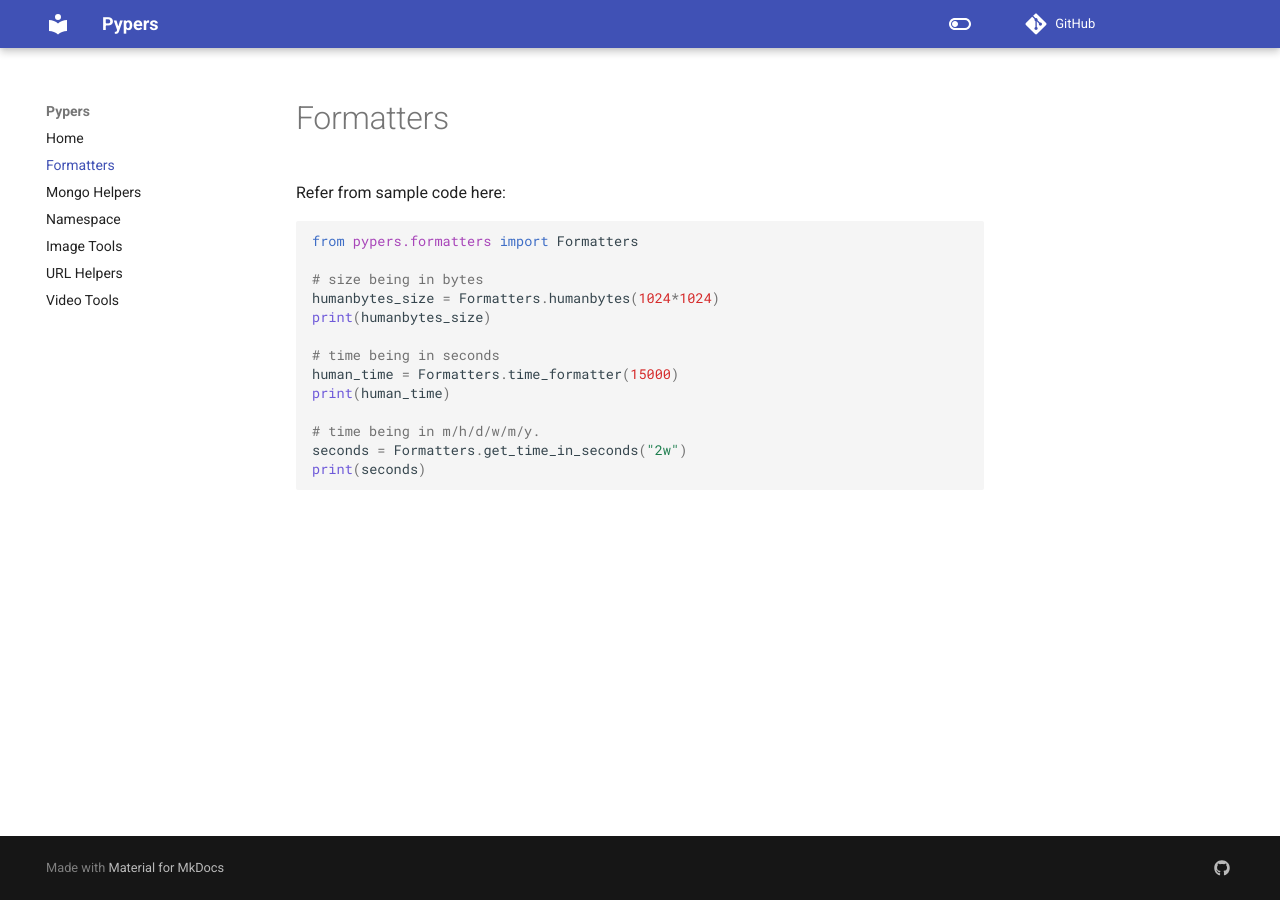
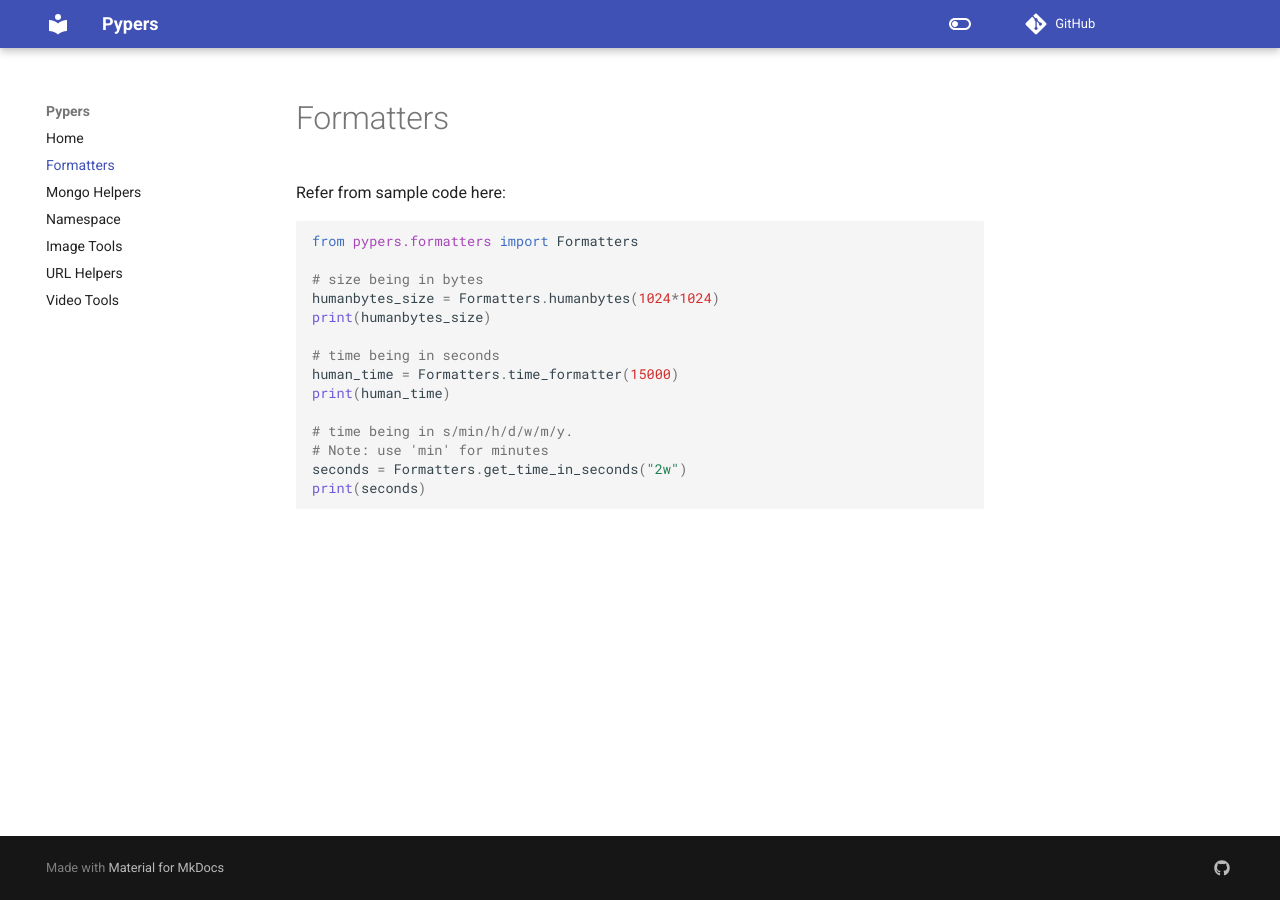
Before and after one commit to Divkix/pypers, an MkDocs documentation site: the page built from docs/formatters.md, in a window 1280 px wide. Built offline with MkDocs 1.6.1 and Material for MkDocs 9.7.7, drawn with Linux system fonts in a browser that asks for light colours; comment, search, counter and statistics services are not loaded.

Commit message:
use 'min' for minutes

````diff
--- a/docs/formatters.md
+++ b/docs/formatters.md
@@ -11,7 +11,8 @@ print(humanbytes_size)
 human_time = Formatters.time_formatter(15000)
 print(human_time)
 
-# time being in m/h/d/w/m/y.
+# time being in s/min/h/d/w/m/y.
+# Note: use 'min' for minutes
 seconds = Formatters.get_time_in_seconds("2w")
 print(seconds)
 ```
````
Also changed, not shown: 1 other file.
